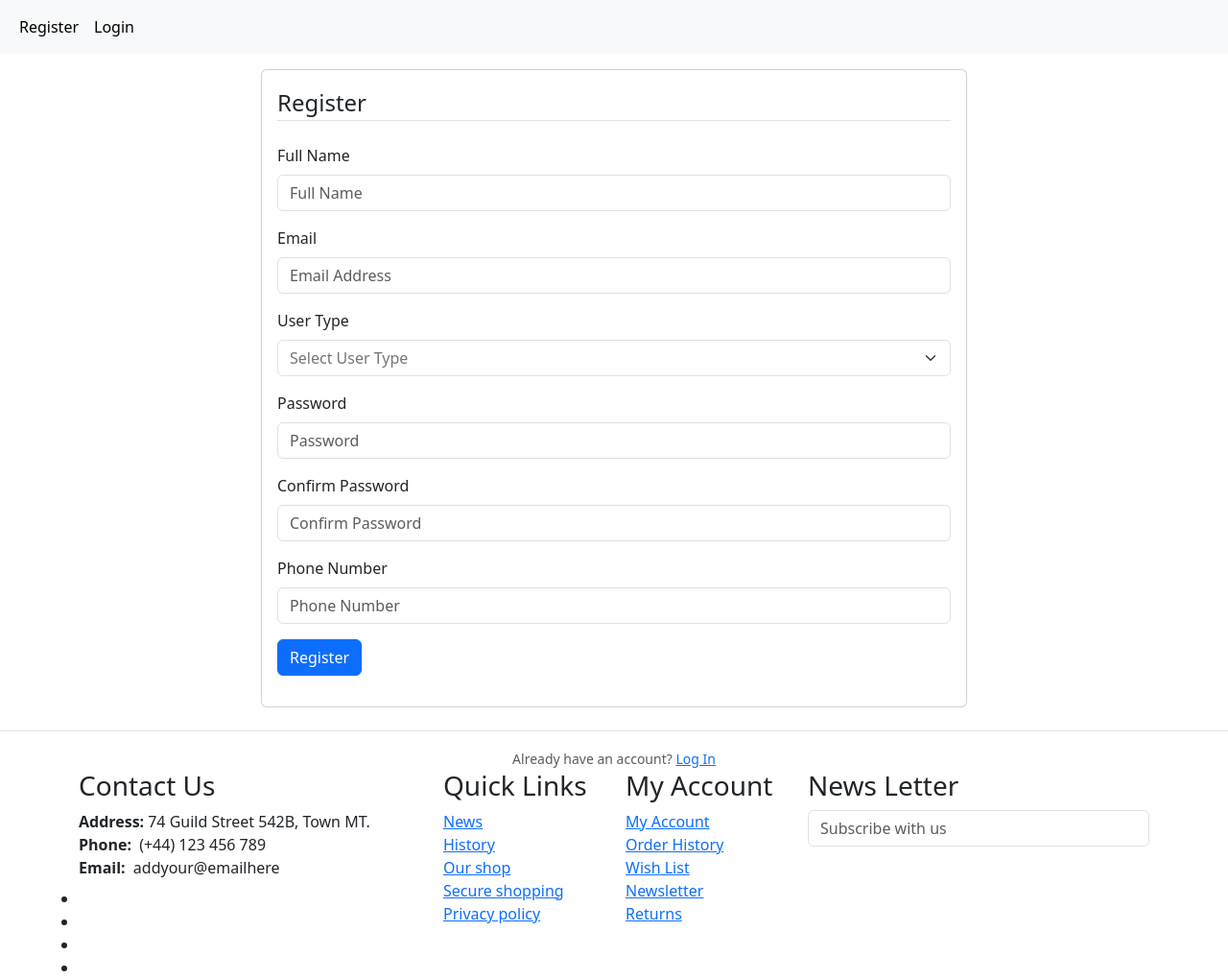
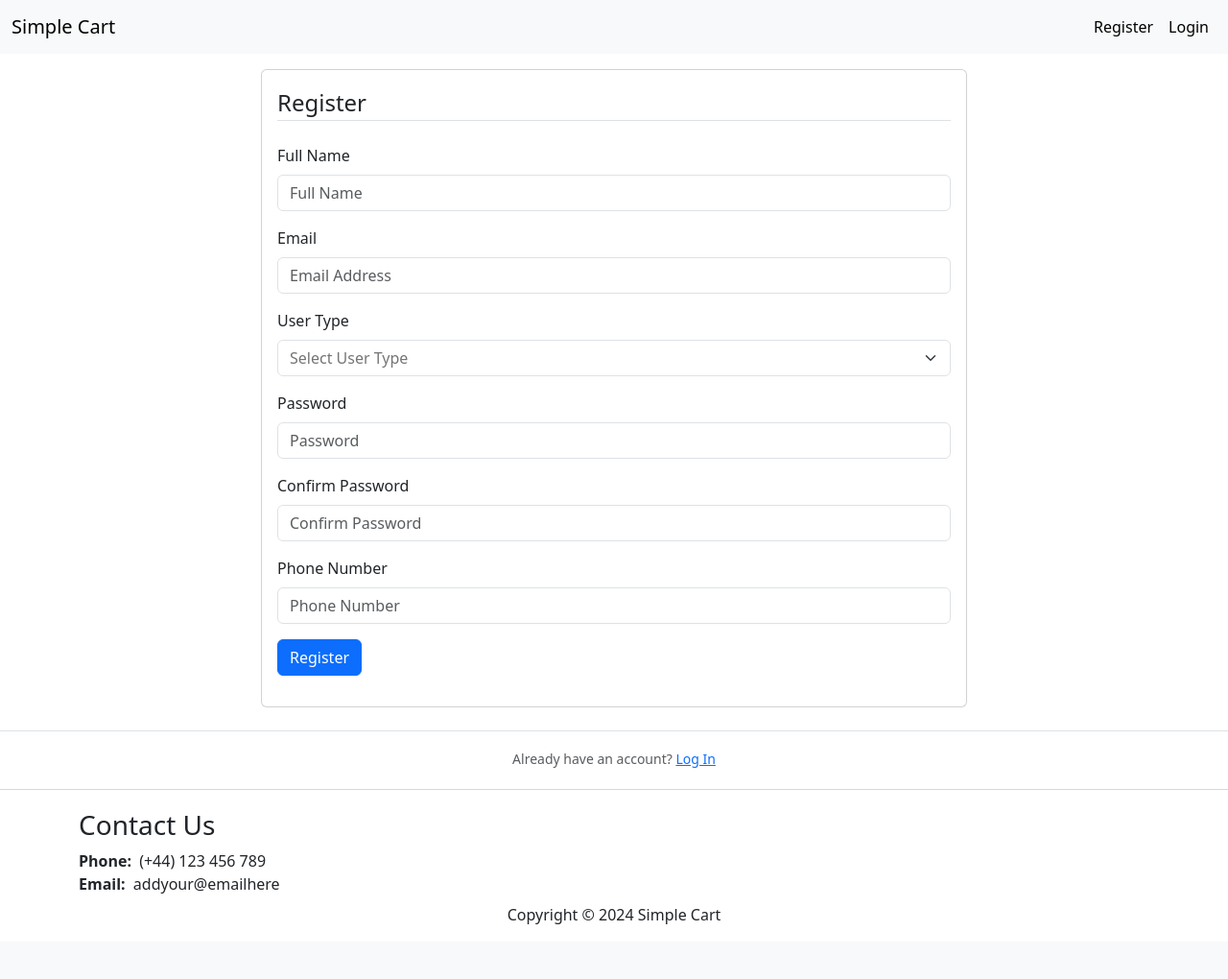
Before and after one commit to Ras-Pekt/simple_cart, a Flask app: page /register in a window 1280 px wide. Shown: the whole page at 96% size. After the commit the page ends 963 px from the top, so only its background shows below. Run offline with Flask 3, Linux system fonts and the light colour scheme; some libraries are stand-ins or nearby versions.

Commit message:
setup layout template include the necessary imports to be inheritated by all other pages

```diff
--- a/models/templates/layout.html
+++ b/models/templates/layout.html
@@ -20,15 +20,17 @@
 </head>
 
 <body>
-
 	<nav class="navbar navbar-expand-lg bg-body-tertiary">
 		<div class="container-fluid">
-			<div class="collapse navbar-collapse" id="navbarNav">
+			<a class="navbar-brand" href="{{ url_for('main.home') }}">Simple Cart</a>
+			<button class="navbar-toggler" type="button" data-bs-toggle="collapse" data-bs-target="#navbarNav"
+				aria-controls="navbarNav" aria-expanded="false" aria-label="Toggle navigation">
+				<span class="navbar-toggler-icon"></span>
+			</button>
+			<div class="collapse navbar-collapse justify-content-end" id="navbarNav">
 				<ul class="navbar-nav">
 					{% if current_user.is_authenticated %}
-					<li class="nav-item">
-						<a class="nav-link active" aria-current="page" href="{{ url_for('main.home') }}">Home</a>
-					</li>
+
 						<li class="nav-item">
 							<a class="nav-link active" aria-current="page" href="{{ url_for('main.account') }}">{{
 								current_user.fullname | title }}</a>
@@ -49,8 +51,10 @@
 							</li>
 						{% endif %}
 						<li class="nav-item">
-						<a class="nav-link active" aria-current="page" href="{{ url_for('auth.logout') }}">Logout</a>
+							<a class="nav-link active" aria-current="page"
+								href="{{ url_for('auth.logout') }}">Logout</a>
 						</li>
+
 					{% else %}
 						<li class="nav-item">
 							<a class="nav-link active" aria-current="page"
@@ -78,6 +82,7 @@
 	{% block content %} {% endblock %}
 	<!-- FOOTER
     ================================================== -->
+	<hr style="border: none; border-top: 1px solid #5f656d; margin-top: 20px; margin-bottom: 20px;">
 	<footer class="pt-0 classic-footer">
 		<div class="container">
 			<div class="row mt-n2-2">
@@ -85,74 +90,27 @@
 					<h3>Contact Us</h3>
 					<ul class="list-style list-unstyled mb-2 ps-0">
 						<li>
-							<strong>Address:</strong><span class="ps-1">74 Guild Street 542B, Town MT.</span>
-						</li>
-						<li>
 							<strong>Phone: </strong><span class="ps-1">(+44) 123 456 789</span>
 						</li>
 						<li>
 							<strong>Email: </strong><span class="ps-1">addyour@emailhere</span>
 						</li>
 					</ul>
-					<ul class="list-style-two mb-0 ps-0">
-						<li>
-							<a href="#"><i class="fab fa-facebook-f"></i></a>
-						</li>
-						<li>
-							<a href="#"><i class="fab fa-twitter"></i></a>
-						</li>
-						<li>
-							<a href="#"><i class="fab fa-instagram"></i></a>
-						</li>
-						<li>
-							<a href="#"><i class="fab fa-linkedin-in"></i></a>
-						</li>
-					</ul>
-				</div>
-				<div class="col-lg-4 col-md-6 mt-2-2">
-					<div class="row">
-						<div class="col-md-6 col-6 pe-lg-0">
-							<h3>Quick Links</h3>
-							<ul class="list-style list-unstyled ps-0">
-								<li><a href="#">News</a></li>
-								<li><a href="#">History</a></li>
-								<li><a href="#">Our shop</a></li>
-								<li><a href="#">Secure shopping</a></li>
-								<li><a href="#">Privacy policy</a></li>
-							</ul>
-						</div>
-						<div class="col-md-6 col-6 pe-lg-0">
-							<h3>My Account</h3>
-							<ul class="list-style list-unstyled ps-0">
-								<li><a href="#">My Account</a></li>
-								<li><a href="#">Order History</a></li>
-								<li><a href="#">Wish List</a></li>
-								<li><a href="#">Newsletter</a></li>
-								<li><a href="#">Returns</a></li>
-							</ul>
 				</div>
 			</div>
+			<div>
+				<p style="text-align: center;">
+					Copyright &copy; <span id="currentYear"></span> Simple Cart
+				</p>
 			</div>
-				<div class="col-lg-4 col-md-12 mt-2-2">
-					<div class="ps-lg-1-9">
-						<div class="row">
-							<div class="col-lg-12 col-md-6 mb-1-9">
-								<h3>News Letter</h3>
-								<form method="post">
-									<div class="form-group footer-subscribe">
-										<input type="email" placeholder="Subscribe with us" id="email"
-											class="form-control">
-										<a href="#" class="butn-style2"><i
-												class="fas fa-paper-plane display-27 mt-1"></i></a>
+
+			<script>
+				document.getElementById("currentYear").textContent = new Date().getFullYear();
+			</script>
 		</div>
-								</form>
-							</div>
-						</div>
-					</div>
-				</div>
-			</div>
-		</div>
+
 	</footer>
+
 	<script src="https://cdn.jsdelivr.net/npm/bootstrap@5.3.3/dist/js/bootstrap.bundle.min.js"
 		integrity="sha384-YvpcrYf0tY3lHB60NNkmXc5s9fDVZLESaAA55NDzOxhy9GkcIdslK1eN7N6jIeHz"
 		crossorigin="anonymous"></script>
```
Lines whose indentation alone changed are shown as unchanged.
